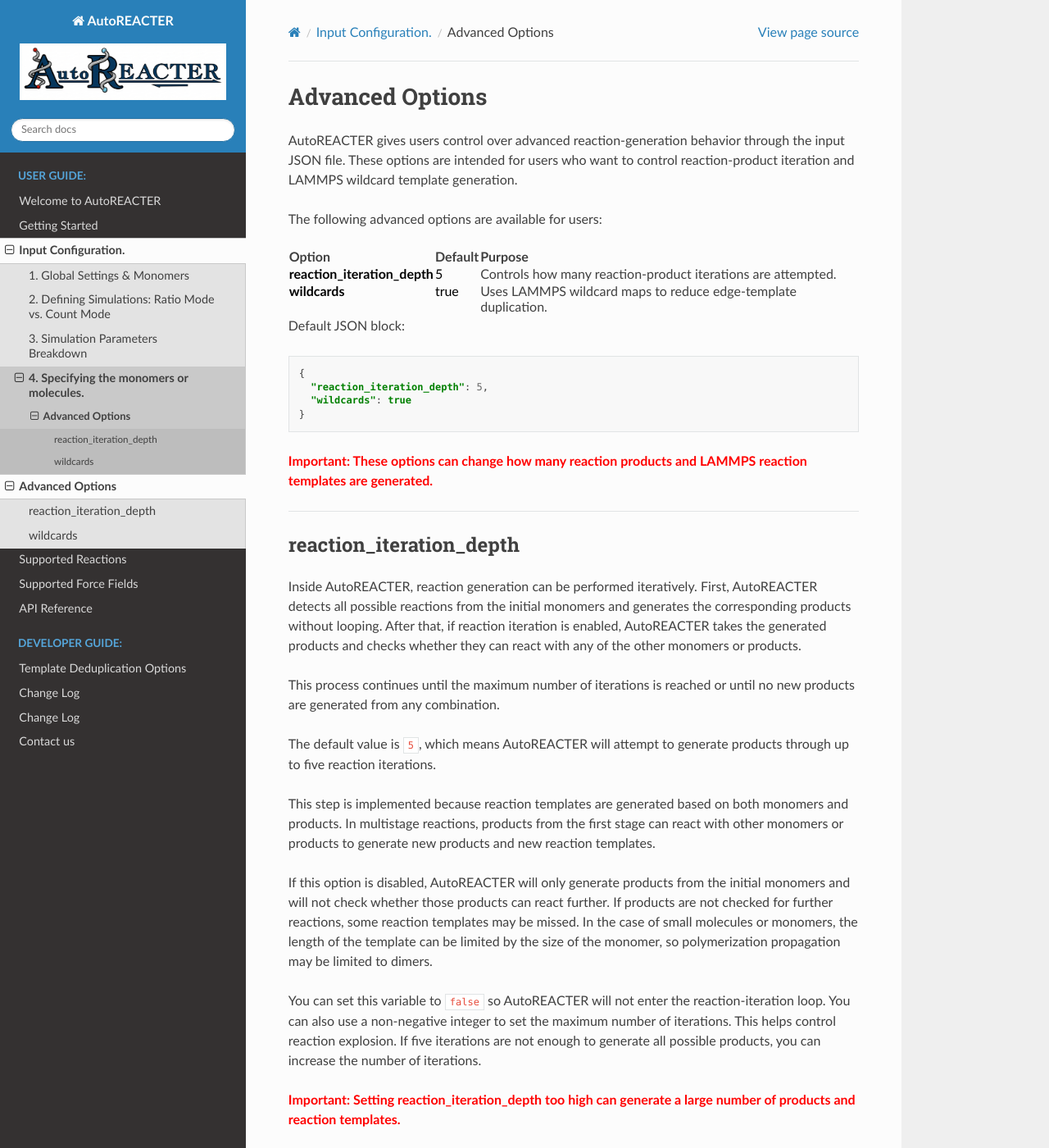
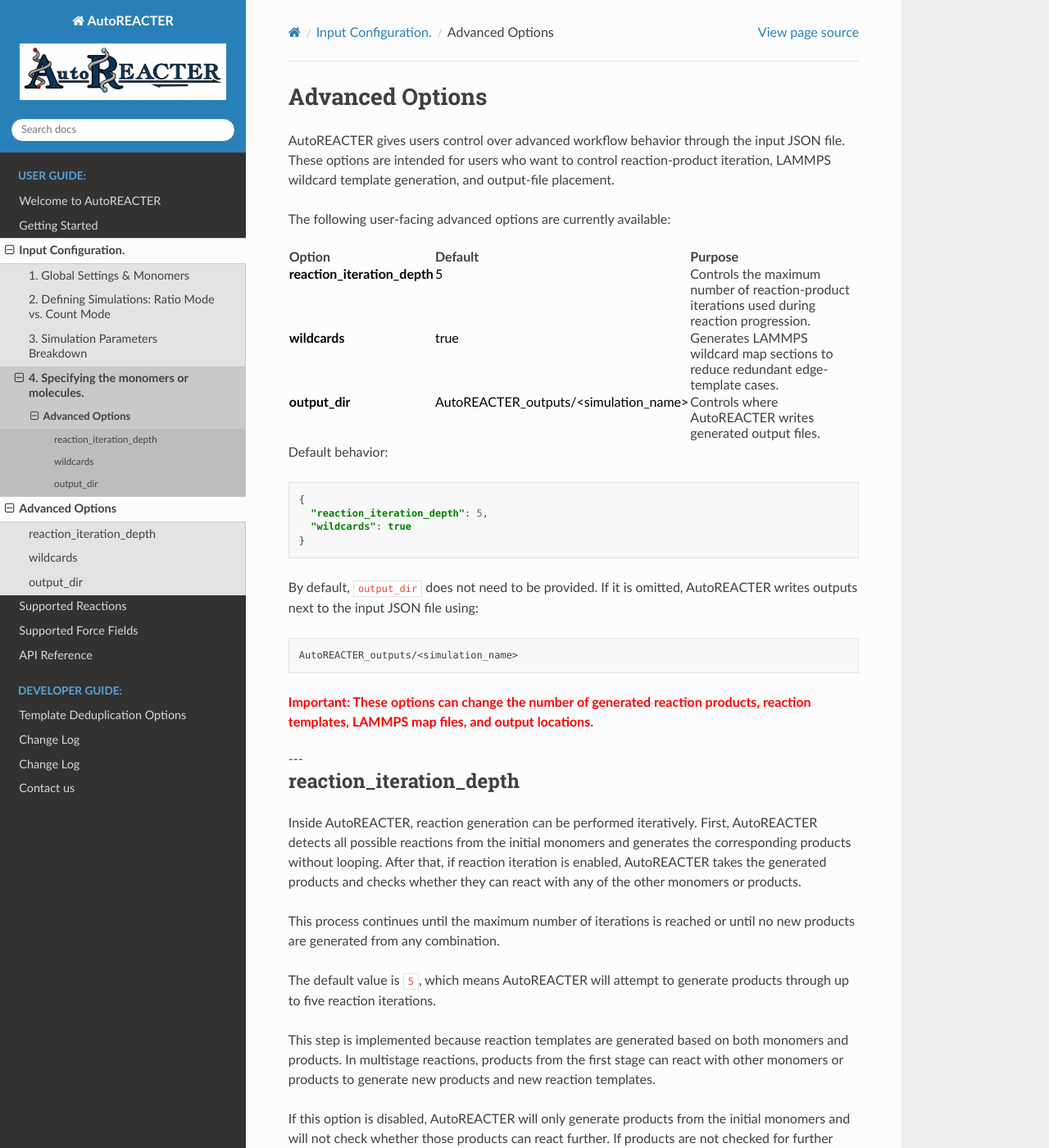
Before and after one commit to NanoCIPHER-Lab/AutoREACTER, a Sphinx documentation site: the page built from docs/source/advanced_options.md, in a window 1280 px wide and 1400 px high. Shown: the whole window at 82% size. Built offline with Sphinx 7.4.7 and the Read the Docs theme 3.1.0, drawn with Linux system fonts in a browser that asks for light colours; some of the changed text lies outside the part shown.

Commit message:
Update advanced_options.md

````diff
--- a/docs/source/advanced_options.md
+++ b/docs/source/advanced_options.md
@@ -1,8 +1,8 @@
 # Advanced Options
 
-AutoREACTER gives users control over advanced reaction-generation behavior through the input JSON file. These options are intended for users who want to control reaction-product iteration and LAMMPS wildcard template generation.
+AutoREACTER gives users control over advanced workflow behavior through the input JSON file. These options are intended for users who want to control reaction-product iteration, LAMMPS wildcard template generation, and output-file placement.
 
-The following advanced options are available for users:
+The following user-facing advanced options are currently available:
 
 <table>
   <thead>
@@ -16,17 +16,22 @@ The following advanced options are available for users:
     <tr>
       <td style="white-space:nowrap;"><a href="#reaction_iteration_depth" style="color:black;"><strong>reaction_iteration_depth</strong></a></td>
       <td style="color:black;">5</td>
-      <td>Controls how many reaction-product iterations are attempted.</td>
+      <td>Controls the maximum number of reaction-product iterations used during reaction progression.</td>
     </tr>
     <tr>
       <td style="white-space:nowrap;"><a href="#wildcards" style="color:black;"><strong>wildcards</strong></a></td>
       <td style="color:black;">true</td>
-      <td>Uses LAMMPS wildcard maps to reduce edge-template duplication.</td>
+      <td>Generates LAMMPS wildcard map sections to reduce redundant edge-template cases.</td>
+    </tr>
+    <tr>
+      <td style="white-space:nowrap;"><a href="#output_dir" style="color:black;"><strong>output_dir</strong></a></td>
+      <td style="color:black;">AutoREACTER_outputs/&lt;simulation_name&gt;</td>
+      <td>Controls where AutoREACTER writes generated output files.</td>
     </tr>
   </tbody>
 </table>
 
-Default JSON block:
+Default behavior:
 
 ```json
 {
@@ -35,8 +40,13 @@ Default JSON block:
 }
 ```
 
-<p style="color:red;"><strong>Important: These options can change how many reaction products and LAMMPS reaction templates are generated.</strong></p>
+By default, `output_dir` does not need to be provided. If it is omitted, AutoREACTER writes outputs next to the input JSON file using:
 
+```text
+AutoREACTER_outputs/<simulation_name>
+```
+
+<p style="color:red;"><strong>Important: These options can change the number of generated reaction products, reaction templates, LAMMPS map files, and output locations.</strong></p>
 ---
 
 (reaction_iteration_depth)=
@@ -161,3 +171,79 @@ The following templates are generated with wildcards enabled.
 :width: 100%
 :align: center
 ```
+
+---
+
+(output_dir)=
+## output_dir
+
+`output_dir` is an optional top-level input setting that controls where AutoREACTER writes generated output files.
+
+If `output_dir` is not provided, AutoREACTER writes outputs next to the input JSON file using the default folder structure:
+
+```text
+AutoREACTER_outputs/<simulation_name>
+```
+
+Example:
+
+```json
+{
+  "simulation_name": "Polyamide_Count_Mode_Basic",
+  "force_field": "PCFF",
+  "output_dir": "my_outputs",
+  "simulations": [
+    {
+      "tag": "10k_300K",
+      "temperature": 300,
+      "density": 0.8,
+      "monomer_counts": {
+        "trimesoyl_chloride": 220,
+        "m_phenylenediamine": 330
+      }
+    }
+  ],
+  "monomers": [
+    {
+      "name": "trimesoyl_chloride",
+      "smiles": "ClC(=O)c1cc(cc(c1)C(Cl)=O)C(Cl)=O"
+    },
+    {
+      "name": "m_phenylenediamine",
+      "smiles": "C1=CC(=CC(=C1)N)N"
+    }
+  ]
+}
+```
+
+For this example, AutoREACTER writes output to:
+
+```text
+my_outputs
+```
+
+Relative paths are resolved relative to the input JSON file location. Absolute paths are used directly.
+
+Examples:
+
+```json
+{
+  "output_dir": "AutoREACTER_outputs/polyamide_test"
+}
+```
+
+```json
+{
+  "output_dir": "/home/user/AutoREACTER_runs/polyamide_test"
+}
+```
+
+On Windows or WSL, Windows-style paths can also be used:
+
+```json
+{
+  "output_dir": "C:/Users/Janitha/Documents/AutoREACTER_runs/polyamide_test"
+}
+```
+
+<p style="color:red;"><strong>Important: If the output directory already exists, AutoREACTER may overwrite or clear generated workflow files from the previous run.</strong></p>
````
